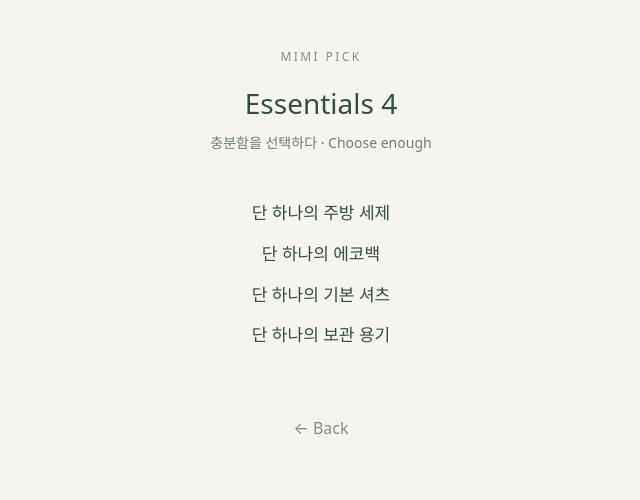
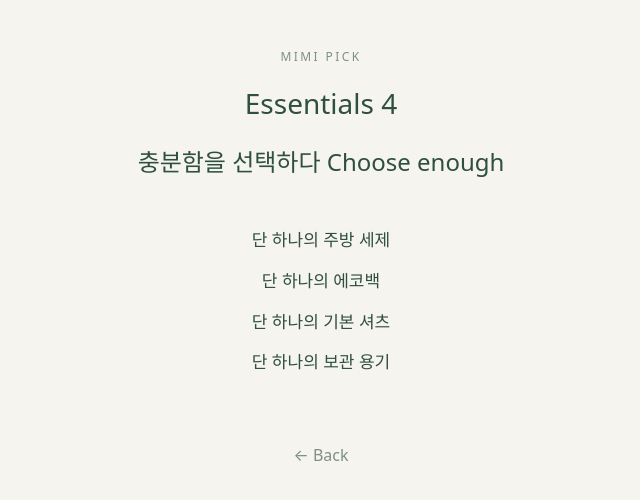
Before and after one commit to mijialee0322-jpg/mimipick-landing, a Next.js app: page /essentials in a window 1280 px wide. Shown: the top 500 px of the page, without its empty margins (319-959 px from the left). Built offline with nearby package versions, Linux system fonts and the light colour scheme.

Commit message:
Update paragraph styling and content in page.jsx

```diff
--- a/app/essentials/page.jsx
+++ b/app/essentials/page.jsx
@@ -21,8 +21,11 @@ export default function EssentialsPage() {
         Essentials 4
       </h1>
 
-      <p style={{ marginTop: 8, fontSize: 14, opacity: 0.7 }}>
-        충분함을 선택하다 · Choose enough
+      <p style={{ marginTop: 20, fontSize: 24, opacity: 1.3 }}>
+
+        충분함을 선택하다
+        Choose enough
+
       </p>
 
       <div style={{ marginTop: 40, lineHeight: 2.4, fontSize: 17 }}>
```
